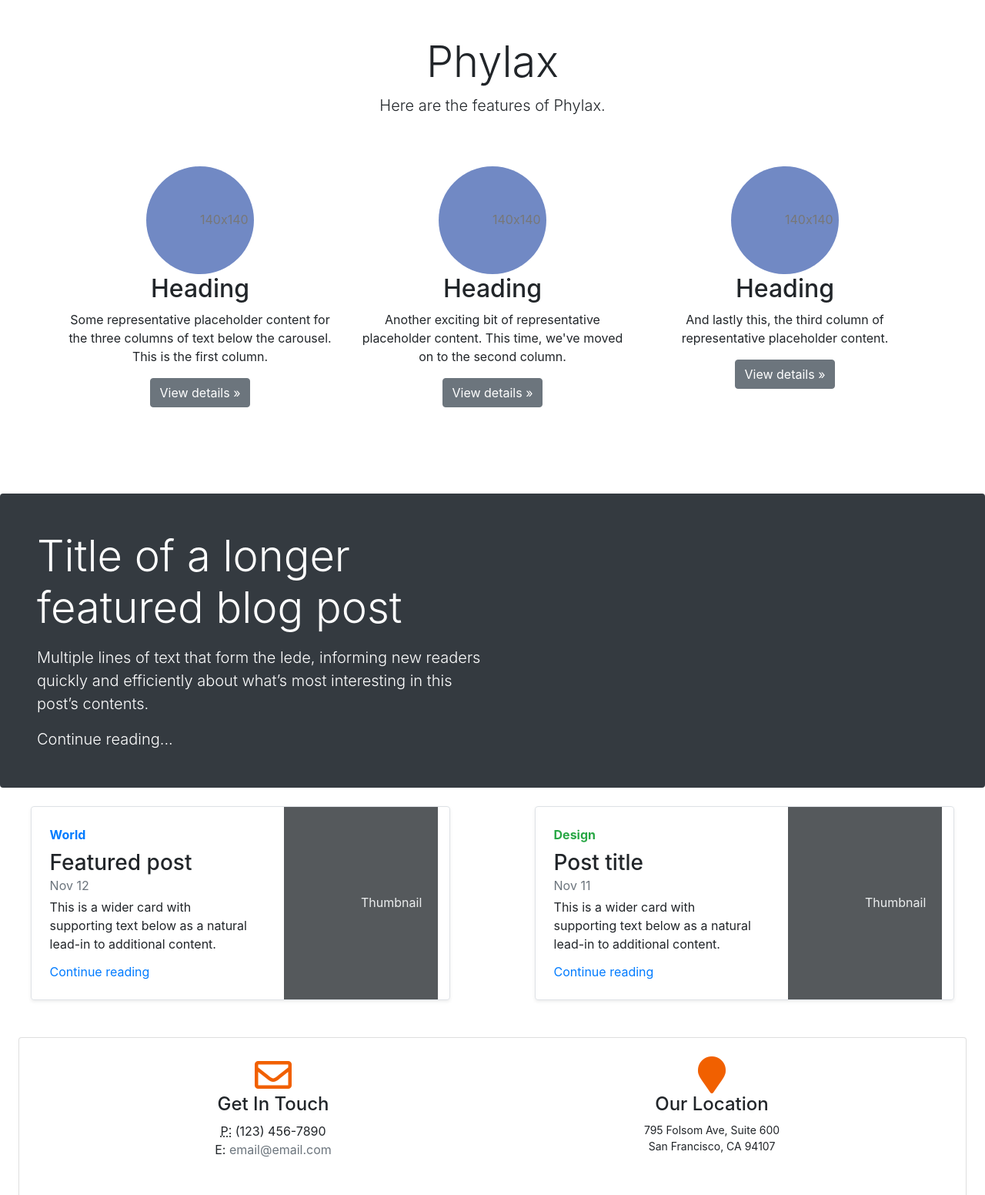
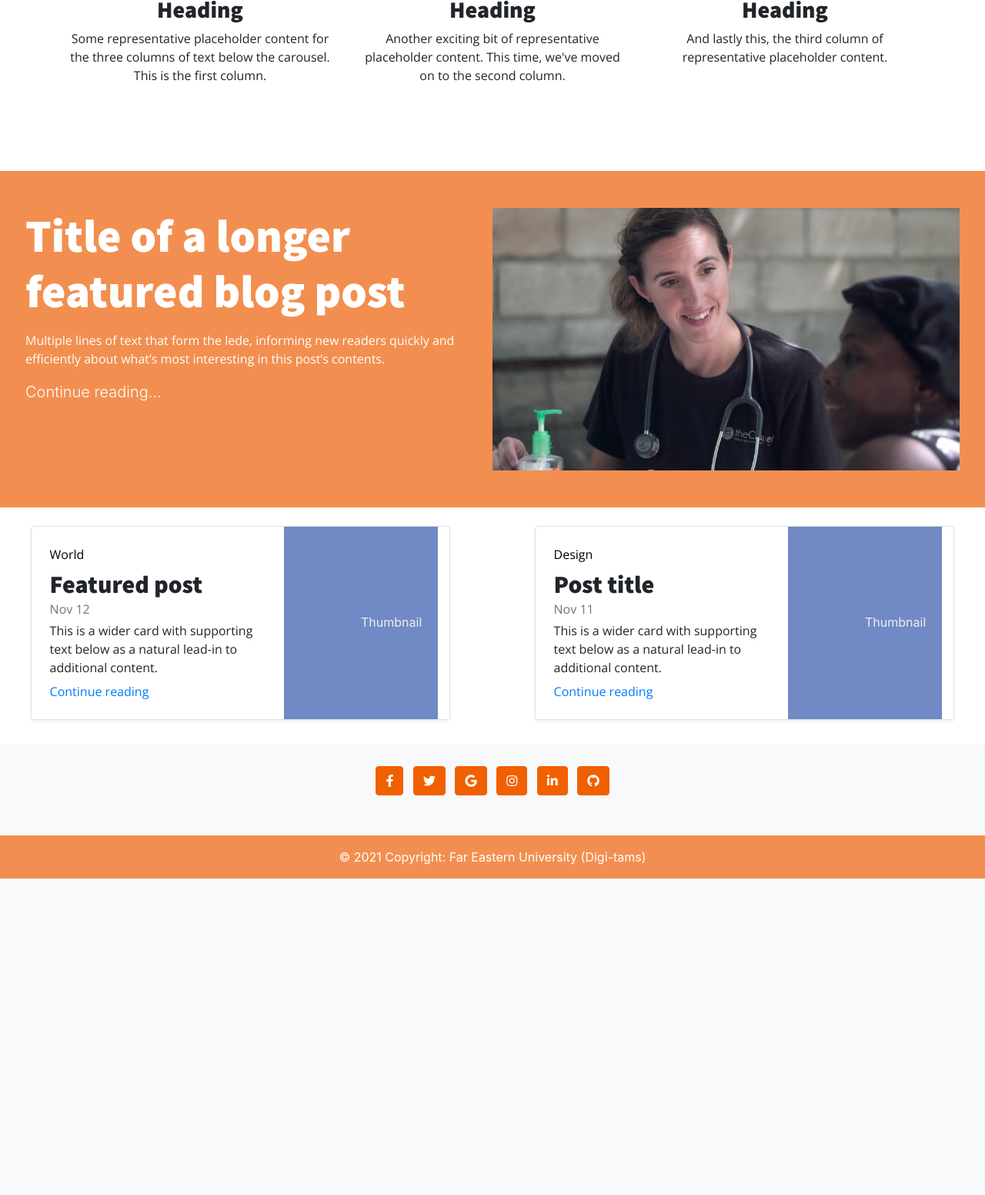
Before and after one commit to NivreTech/phylax-consultation-page, a Django app: page / in a window 1280 px wide. Shown: the part 861-2413 px from the top of the page at 77% size. After the commit the page ends 2002 px from the top, so only its background shows below. Run offline with Django 3.2, Linux system fonts and the light colour scheme; data comes from the database, SQL or seed files in the repository; both versions use the stored data as it was after the commit; some libraries are stand-ins or nearby versions.

Commit message:
finished-with-landing-page

```diff
--- a/django/templates/base.html
+++ b/django/templates/base.html
@@ -12,10 +12,14 @@
   <link href="{% static 'css/bootstrap.min.css' %}" rel="stylesheet">
   <link rel="stylesheet" href="https://cdnjs.cloudflare.com/ajax/libs/font-awesome/5.15.3/css/all.min.css" />
   <link rel="stylesheet" href="{% static 'css/styles.css' %}" />
+  <link href="https://fonts.googleapis.com/css2?family=Source+Sans+Pro:wght@900&display=swap" rel="stylesheet">
+  <link href="https://fonts.googleapis.com/css2?family=Open+Sans:wght@300&family=Source+Sans+Pro:wght@900&display=swap" rel="stylesheet">
 </head>
 
 <style>
-{% block style %}{% endblock style %}
+{% block style %}
+
+{% endblock style %}
 </style>
 <body>
 
@@ -25,41 +29,28 @@
   {% endif %}">
 
   <nav class="navbar navbar-expand-lg navbar-light bg-light">
-      <div class="container-fluid">
-        <a class="navbar-brand" style="color: #F28F50;" href="">Phylax</a>
+      <div class="row container-fluid">
+        <a class="navbar-brand" style="color: #F28F50; font-family: 'Source Sans Pro'; font-weight: 900;" href="">PHYLAX</a>
         <button class="navbar-toggler" type="button" data-bs-toggle="collapse" data-bs-target="#navbarSupportedContent" aria-controls="navbarSupportedContent" aria-expanded="false" aria-label="Toggle navigation">
           <span class="navbar-toggler-icon"></span>
         </button>
         <div class="collapse navbar-collapse" id="navbarSupportedContent">
           <ul class="navbar-nav me-auto mb-2 mb-lg-0">
             <li class="nav-item">
-              <a class="nav-link active" aria-current="page" href="http://127.0.0.1:8000/" style="color: #F28F50;">Home</a>
+              <a class="nav-link active" aria-current="page" href="http://127.0.0.1:8000/#home" style="color: #F28F50; font-family: 'Open Sans'; font-weight:300; ">Home</a>
             </li>
             <li class="nav-item">
-              <a class="nav-link" href="#team" style="color: #F28F50;">Our Team</a>
+              <a class="nav-link" href="#features" style="color: #F28F50; font-family: 'Open Sans'; font-weight:300; ">Features</a>
             </li>
             <li class="nav-item">
-              <a class="nav-link" href="#services" style="color: #F28F50;">Services</a>
+              <a class="nav-link" href="#newletters" style="color: #F28F50; font-family: 'Open Sans'; font-weight:300; ">Newsletters</a>
             </li>
-            <li class="nav-item">
-              <a class="nav-link" href="#reviews" style="color: #F28F50;">Testimonial</a>
-            </li>
-            <li class= "nav-item">
-              <a class="nav-link" href="#contact" style="color: #F28F50;">Contact Us</a>
-            </li>
-            <li class="nav-item" role="presentation">
-              <a href="{% url 'manage' %}" style="float: left;cursor:pointer;" aria-expanded="true" title="You Have 6 New Appointments">
-                <i class="far fa-bell" style="font-size: 20px; float: left; color: black">
-                </i>
-              </a>
-              <span class="badge badge-danger">{{count}}</span>
-            </li>
-        <div class= "search-bar">
+        <!-- <div class= "search-bar">
           <form class="d-flex">
             <input class="form-control me-2" type="search" placeholder="Search" aria-label="Search">
             <button class="btn btn-outline-success" type="submit">Search</button>
           </form>
-        </div>
+        </div>  -->
           </ul>
         </div>
       </div>
@@ -72,6 +63,7 @@
     {% block content %}{% endblock content %}
 
   <script type="text/javascript" src="{% static 'js/bootstrap.min.js' %}"></script>
+  <script src="https://cdn.jsdelivr.net/npm/bootstrap@5.1.3/dist/js/bootstrap.bundle.min.js" integrity="sha384-ka7Sk0Gln4gmtz2MlQnikT1wXgYsOg+OMhuP+IlRH9sENBO0LRn5q+8nbTov4+1p" crossorigin="anonymous"></script>
 
  <script>
     {% block script %}{% endblock script %}
--- a/django/templates/index.html
+++ b/django/templates/index.html
@@ -2,18 +2,26 @@
 {% load static %}
 {% block cta %}
 
-<section id="featured-destinations" class="featured-destinations bg-lightblue">
-  <div class="row no-gutters" style="background-color: #F28F50;">
+<section id="home" class="featured-destinations bg-lightblue">
+  <div class="row p-4 p-md-5 mb-4 text-white rounded" style="background-color: #F28F50;">
     <div class="col-12 col-md-6 d-flex align-items-center order-1 order-md-0" style="color: white;">
-      <div class="p-15 ml-5">
-        <h1>Wellness within your reach</h1>
-        <p><strong>Ålesund</strong> is a town and municipality in </p>
-        <button type="button" class="btn btn-light">Button</button>
+      <div class="p-10 ml-3">
+        <h1 style="font-family: 'Source Sans Pro'; font-size:xx-large; font-weight: 900; font-size: 70px;">Wellness within your reach</h1>
+        <p style="font-family: 'Open Sans'; font-weight:300; font-size: 21px;">Ålesund is a town and municipality in lorem ipsum malte youg chet brus jagget</p>
+        <div class="dropdown">
+          <a class="btn btn-success btn-rounded dropdown-toggle" href="#" role="button" id="dropdownMenuLink" data-bs-toggle="dropdown" aria-expanded="false">
+            Sign In
+          </a>
+
+          <ul class="dropdown-menu" aria-labelledby="dropdownMenuLink">
+            <li><a href="{% url 'manage' %}" class="dropdown-item" href="#">Physician</a></li>
+            <li><a href="{% url 'appointment' %}" class="dropdown-item" href="#">Patient</a></li>
+          </ul>
         </div>
       </div>
-    <div class="col-12 col-md-6 order-0 order-md-1">
-      <div class="vh-100 cover" style="background-image: url('../static/img/girl.jpg'); width: 100%; height: auto;">
     </div>
+    <div class="col-md-6 px-0">
+      <img class= "" alt= "" src="{% static 'img/girl.jpg' %}" style="max-height: 100%; max-width: 100%; object-fit: contain;">
     </div>
   </div>
 </section>
@@ -21,62 +29,64 @@
 {% endblock cta %}
 
 {% block content %}
-
+<section id="features">
   <div class="container marketing py-5">
     <div class="row text-center ">
       <div class="col-lg-8 mx-auto">
-        <h1 class="display-4">Phylax</h1>
-        <p class="lead">Here are the features of Phylax.
+          <h1 class="display-4" style="font-family: 'Open Sans'; font-weight: 300;">Phylax</h1>
+          <p class="lead" style="font-family: 'Open Sans'; font-weight: 300; font-size: 21px;">Here are the features of Phylax.
           </p>
       </div>
     </div>
     <!-- Three columns of text below the carousel -->
     <div class="row text-center py-5">
       <div class="col-lg-4">
-      <svg class="bd-placeholder-img rounded-circle" width="140" height="140" xmlns="http://www.w3.org/2000/svg" role="img" aria-label="Placeholder: 140x140" preserveAspectRatio="xMidYMid slice" focusable="false"><title>Placeholder</title><rect width="100%" height="100%" fill="#7189C4"/><text x="50%" y="50%" fill="#777" dy=".3em">140x140</text></svg>
+        <svg class="bd-placeholder-img rounded-circle mb-3" width="140" height="140" xmlns="http://www.w3.org/2000/svg" role="img" aria-label="Placeholder: 140x140" preserveAspectRatio="xMidYMid slice" focusable="false"><title>Placeholder</title><rect width="100%" height="100%" fill="#7189C4"/><text x="50%" y="50%" fill="#777" dy=".3em">140x140</text></svg>
 
-      <h2>Heading</h2>
-      <p>Some representative placeholder content for the three columns of text below the carousel. This is the first column.</p>
-      <p><a class="btn btn-secondary" href="#">View details &raquo;</a></p>
+        <h2 style="font-family: 'Source Sans Pro'; font-size:xx-large; font-weight: 900; font-size: 30px;">Heading</h2>
+        <p class="lead" style="font-family: 'Open Sans'; font-weight: 300; font-size: 16px;">Some representative placeholder content for the three columns of text below the carousel. This is the first column.</p>
       </div><!-- /.col-lg-4 -->
       <div class="col-lg-4">
-      <svg class="bd-placeholder-img rounded-circle" width="140" height="140" xmlns="http://www.w3.org/2000/svg" role="img" aria-label="Placeholder: 140x140" preserveAspectRatio="xMidYMid slice" focusable="false"><title>Placeholder</title><rect width="100%" height="100%" fill="#7189C4"/><text x="50%" y="50%" fill="#777" dy=".3em">140x140</text></svg>
+        <svg class="bd-placeholder-img rounded-circle mb-3" width="140" height="140" xmlns="http://www.w3.org/2000/svg" role="img" aria-label="Placeholder: 140x140" preserveAspectRatio="xMidYMid slice" focusable="false"><title>Placeholder</title><rect width="100%" height="100%" fill="#7189C4"/><text x="50%" y="50%" fill="#777" dy=".3em">140x140</text></svg>
 
-      <h2>Heading</h2>
-      <p>Another exciting bit of representative placeholder content. This time, we've moved on to the second column.</p>
-      <p><a class="btn btn-secondary" href="#">View details &raquo;</a></p>
+        <h2 style="font-family: 'Source Sans Pro'; font-size:xx-large; font-weight: 900; font-size: 30px;">Heading</h2>
+        <p class="lead" style="font-family: 'Open Sans'; font-weight: 300; font-size: 16px;">Another exciting bit of representative placeholder content. This time, we've moved on to the second column.</p>
+
       </div><!-- /.col-lg-4 -->
       <div class="col-lg-4">
-      <svg class="bd-placeholder-img rounded-circle" width="140" height="140" xmlns="http://www.w3.org/2000/svg" role="img" aria-label="Placeholder: 140x140" preserveAspectRatio="xMidYMid slice" focusable="false"><title>Placeholder</title><rect width="100%" height="100%" fill="#7189C4"/><text x="50%" y="50%" fill="#777" dy=".3em">140x140</text></svg>
+        <svg class="bd-placeholder-img rounded-circle mb-3" width="140" height="140" xmlns="http://www.w3.org/2000/svg" role="img" aria-label="Placeholder: 140x140" preserveAspectRatio="xMidYMid slice" focusable="false"><title>Placeholder</title><rect width="100%" height="100%" fill="#7189C4"/><text x="50%" y="50%" fill="#777" dy=".3em">140x140</text></svg>
 
-      <h2>Heading</h2>
-      <p>And lastly this, the third column of representative placeholder content.</p>
-      <p><a class="btn btn-secondary" href="#">View details &raquo;</a></p>
+        <h2 style="font-family: 'Source Sans Pro'; font-size:xx-large; font-weight: 900; font-size: 30px;">Heading</h2>
+        <p class="lead" style="font-family: 'Open Sans'; font-weight: 300; font-size: 16px;">And lastly this, the third column of representative placeholder content.</p>
       </div><!-- /.col-lg-4 -->
     </div>
   </div>
+</section>
 
-<section id="team">
-  <div class="p-4 p-md-5 mb-4 text-white rounded bg-dark">
+<section id="newletters">
+  <div class="row p-4 p-md-5 mb-4 text-white rounded" style="background-color: #F28F50;">
     <div class="col-md-6 px-0">
-      <h1 class="display-4 fst-italic">Title of a longer featured blog post</h1>
-      <p class="lead my-3">Multiple lines of text that form the lede, informing new readers quickly and efficiently about what’s most interesting in this post’s contents.</p>
+      <h1 class="display-4 fst-italic" style="font-family: 'Source Sans Pro'; font-size:xx-large; font-weight: 900; font-size: 60px;">Title of a longer featured blog post</h1>
+      <p class="lead my-3" style="font-family: 'Open Sans'; font-weight: 300; font-size: 16px;">Multiple lines of text that form the lede, informing new readers quickly and efficiently about what’s most interesting in this post’s contents.</p>
       <p class="lead mb-0"><a href="#" class="text-white fw-bold">Continue reading...</a></p>
+    </div>
+    <div class="col-md-6 px-0">
+      <img class= "" alt= "" src="{% static 'img/nurse.jpg' %}" style="max-height: 100%; max-width: 100%; object-fit: contain;">
     </div>
   </div>
 
-  <div class="row mb-2">
+  <div class="row mb-2" >
     <div class="col-md-5 mx-auto">
       <div class="row g-0 border rounded overflow-hidden flex-md-row mb-4 shadow-sm h-md-250 position-relative">
         <div class="col p-4 d-flex flex-column position-static">
-          <strong class="d-inline-block mb-2 text-primary">World</strong>
-          <h3 class="mb-0">Featured post</h3>
-          <div class="mb-1 text-muted">Nov 12</div>
-          <p class="card-text mb-auto">This is a wider card with supporting text below as a natural lead-in to additional content.</p>
-          <a href="#" class="stretched-link">Continue reading</a>
+          <strong class="d-inline-block mb-2" style="font-family: 'Open Sans'; font-weight: 300; font-size: 16px; color:black;">World</strong>
+          <h3 class="mb-0"style="font-family: 'Source Sans Pro'; font-size:xx-large; font-weight: 900;">Featured post</h3>
+          <div class="mb-1 text-muted" style="font-family: 'Open Sans'; font-weight: 300; font-size: 16px;">Nov 12</div>
+          <p class="card-text mb-auto" style="font-family: 'Open Sans'; font-weight: 300; font-size: 16px;">This is a wider card with supporting text below as a natural lead-in to additional content.</p>
+          <a href="#" class="stretched-link" style="font-family: 'Open Sans'; font-weight: 300; font-size: 16px;">Continue reading</a>
         </div>
         <div class="col-auto d-none d-lg-block">
-          <svg class="bd-placeholder-img" width="200" height="250" xmlns="http://www.w3.org/2000/svg" role="img" aria-label="Placeholder: Thumbnail" preserveAspectRatio="xMidYMid slice" focusable="false"><title>Placeholder</title><rect width="100%" height="100%" fill="#55595c"/><text x="50%" y="50%" fill="#eceeef" dy=".3em">Thumbnail</text></svg>
+          <svg class="bd-placeholder-img" width="200" height="250" xmlns="http://www.w3.org/2000/svg" role="img" aria-label="Placeholder: Thumbnail" preserveAspectRatio="xMidYMid slice" focusable="false"><title>Placeholder</title><rect width="100%" height="100%" fill="#7189C4"/><text x="50%" y="50%" fill="#eceeef" dy=".3em">Thumbnail</text></svg>
 
         </div>
       </div>
@@ -84,14 +94,14 @@
     <div class="col-md-5 mx-auto">
       <div class="row g-0 border rounded overflow-hidden flex-md-row mb-4 shadow-sm h-md-250 position-relative">
         <div class="col p-4 d-flex flex-column position-static">
-          <strong class="d-inline-block mb-2 text-success">Design</strong>
-          <h3 class="mb-0">Post title</h3>
-          <div class="mb-1 text-muted">Nov 11</div>
-          <p class="mb-auto">This is a wider card with supporting text below as a natural lead-in to additional content.</p>
-          <a href="#" class="stretched-link">Continue reading</a>
+          <strong class="d-inline-block mb-2" style="font-family: 'Open Sans'; font-weight: 300; font-size: 16px; color: black;">Design</strong>
+          <h3 class="mb-0"style="font-family: 'Source Sans Pro'; font-size:xx-large; font-weight: 900;">Post title</h3>
+          <div class="mb-1 text-muted" style="font-family: 'Open Sans'; font-weight: 300; font-size: 16px;">Nov 11</div>
+          <p class="mb-auto" style="font-family: 'Open Sans'; font-weight: 300; font-size: 16px;">This is a wider card with supporting text below as a natural lead-in to additional content.</p>
+          <a href="#" class="stretched-link" style="font-family: 'Open Sans'; font-weight: 300; font-size: 16px;">Continue reading</a>
         </div>
         <div class="col-auto d-none d-lg-block">
-          <svg class="bd-placeholder-img" width="200" height="250" xmlns="http://www.w3.org/2000/svg" role="img" aria-label="Placeholder: Thumbnail" preserveAspectRatio="xMidYMid slice" focusable="false"><title>Placeholder</title><rect width="100%" height="100%" fill="#55595c"/><text x="50%" y="50%" fill="#eceeef" dy=".3em">Thumbnail</text></svg>
+          <svg class="bd-placeholder-img" width="200" height="250" xmlns="http://www.w3.org/2000/svg" role="img" aria-label="Placeholder: Thumbnail" preserveAspectRatio="xMidYMid slice" focusable="false"><title>Placeholder</title><rect width="100%" height="100%" fill="#7189C4"/><text x="50%" y="50%" fill="#eceeef" dy=".3em">Thumbnail</text></svg>
 
         </div>
       </div>
@@ -99,79 +109,75 @@
   </div>
 </section>
 
-<section id="contact" class="card m-4 p-4">
-    <div class="container">
-        <div class="row text-center">
+<footer class="bg-light text-center text-white">
+  <!-- Grid container -->
+  <div class="container p-4 pb-0" >
+    <!-- Section: Social media -->
+    <section class="mb-4">
+      <!-- Facebook -->
+      <a
+        class="btn btn-primary btn-floating m-1"
+        style="background-color: #3b5998;"
+        href="#!"
+        role="button"
+        ><i class="fab fa-facebook-f"></i
+      ></a>
 
-            <div class="col-sm-6">
-            <div class="contact-detail-box">
-              <i class="far fa-envelope text-colored fa-3x"></i>
-              <h4>Get In Touch</h4>
-              <abbr title="Phone">P:</abbr> (123) 456-7890<br>
-              E: <a href="mailto:email@email.com" class="text-muted">email@email.com</a>
+      <!-- Twitter -->
+      <a
+        class="btn btn-primary btn-floating m-1"
+        style="background-color: #55acee;"
+        href="#!"
+        role="button"
+        ><i class="fab fa-twitter"></i
+      ></a>
+
+      <!-- Google -->
+      <a
+        class="btn btn-primary btn-floating m-1"
+        style="background-color: #dd4b39;"
+        href="#!"
+        role="button"
+        ><i class="fab fa-google"></i
+      ></a>
+
+      <!-- Instagram -->
+      <a
+        class="btn btn-primary btn-floating m-1"
+        style="background-color: #ac2bac;"
+        href="#!"
+        role="button"
+        ><i class="fab fa-instagram"></i
+      ></a>
+
+      <!-- Linkedin -->
+      <a
+        class="btn btn-primary btn-floating m-1"
+        style="background-color: #0082ca;"
+        href="#!"
+        role="button"
+        ><i class="fab fa-linkedin-in"></i
+      ></a>
+      <!-- Github -->
+      <a
+        class="btn btn-primary btn-floating m-1"
+        style="background-color: #333333;"
+        href="#!"
+        role="button"
+        ><i class="fab fa-github"></i
+      ></a>
+    </section>
+    <!-- Section: Social media -->
   </div>
-          </div><!-- end col -->
+  <!-- Grid container -->
 
-          <div class="col-sm-6">
-            <div class="contact-detail-box">
-              <i class="fa fa-map-marker fa-3x text-colored"></i>
-              <h4>Our Location</h4>
-
-              <address>
-              795 Folsom Ave, Suite 600<br>
-              San Francisco, CA 94107<br>
-            </address>
+  <!-- Copyright -->
+  <div class="text-center p-3" style="background-color:#F28F50;">
+    © 2021 Copyright:
+    <a class="text-white" href="https://mdbootstrap.com/">Far Eastern University (Digi-tams)</a>
   </div>
-          </div><!-- end col -->
-
-
-
-        </div>
-        <!-- end row -->
-
-
-        <div class="row">
-          <div class="col-sm-6">
-            <div class="contact-map">
-              <iframe src="https://www.google.com/maps/embed/v1/place?q=New+York+University&amp;key=AIzaSyBSFRN6WWGYwmFi498qXXsD2UwkbmD74v4" frameborder="0" scrolling="no" marginheight="0" marginwidth="0" style="width: 100%; height: 360px;"></iframe>
-            </div>
-          </div><!-- end col -->
-
-          <!-- Contact form -->
-          <div class="col-sm-6">
-            <form role="form" name="ajax-form" id="ajax-form" method="post" class="form-main" action="{% url 'home' %}">
-            {% csrf_token %}
-              <div class="form-group">
-                <label for="name2">Name</label>
-                <input class="form-control" id="name2" name="name" type="text" placeholder="name">
-                <div class="error" id="err-name" style="display: none;">Please enter name</div>
-              </div> <!-- /Form-name -->
-
-              <div class="form-group">
-                <label for="email2">Email</label>
-                <input class="form-control" id="email2" name="email" type="text" placeholder="email">
-                <div class="error" id="err-emailvld" style="display: none;">E-mail is not a valid format</div>
-              </div> <!-- /Form-email -->
-
-              <div class="form-group">
-                <label for="message2">Message</label>
-                <textarea class="form-control" id="message2" name="message" rows="5" placeholder="message">Message</textarea>
-
-                <div class="error" id="err-message" style="display: none;">Please enter message</div>
-              </div> <!-- /col -->
-
-              <div class="row">
-                  <button type="submit" class="btn btn-primary btn-shadow btn-rounded w-md" id="send">Send</button>
-                </div> <!-- /col -->
-              </div> <!-- /row -->
-
-            </form> <!-- /form -->
-          </div> <!-- end col -->
-
-        </div> <!-- end row -->
-
-      </div>
-</section>
+  <!-- Copyright -->
+</footer>
 
 
 {% endblock content %}
```
Also changed, not shown: django/templates/appointment.html (+67 -0 lines), django/db.sqlite3, django/static/img/nurse.jpg (added). Lines whose indentation alone changed are shown as unchanged.
